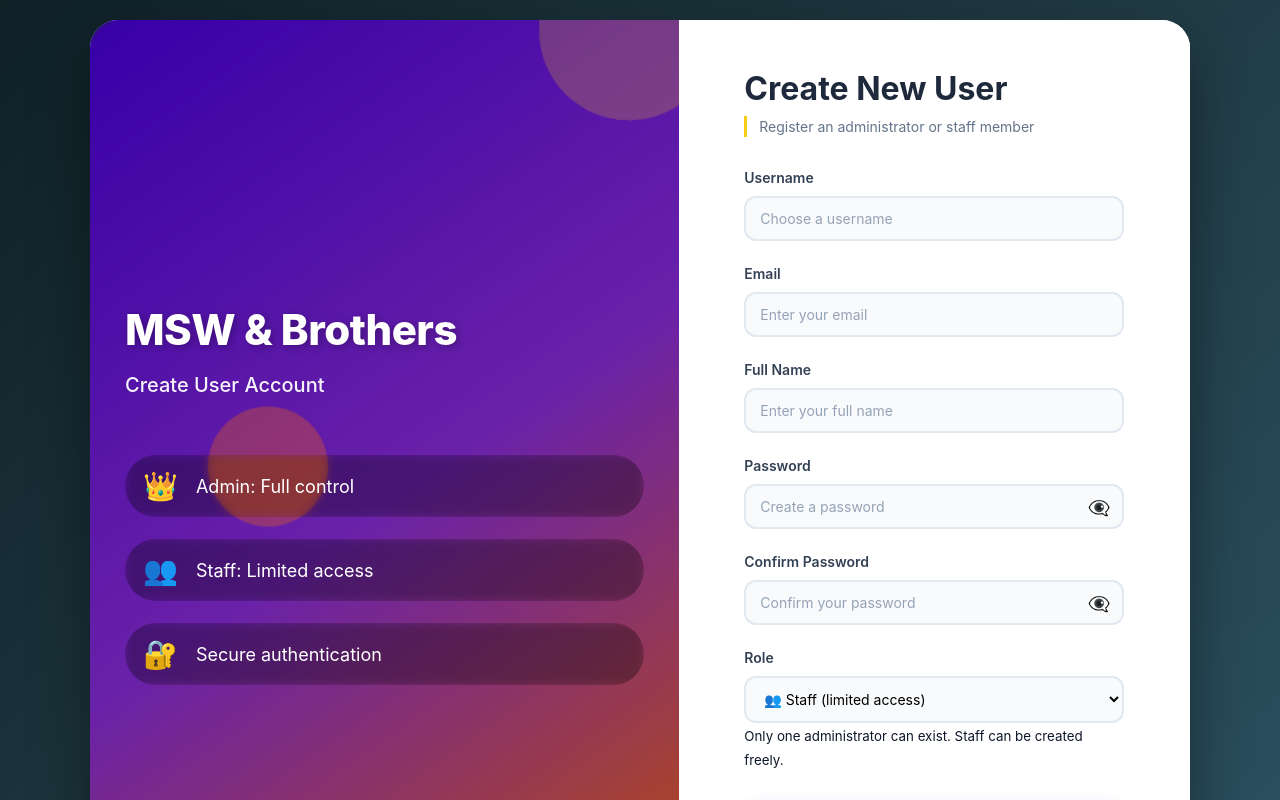
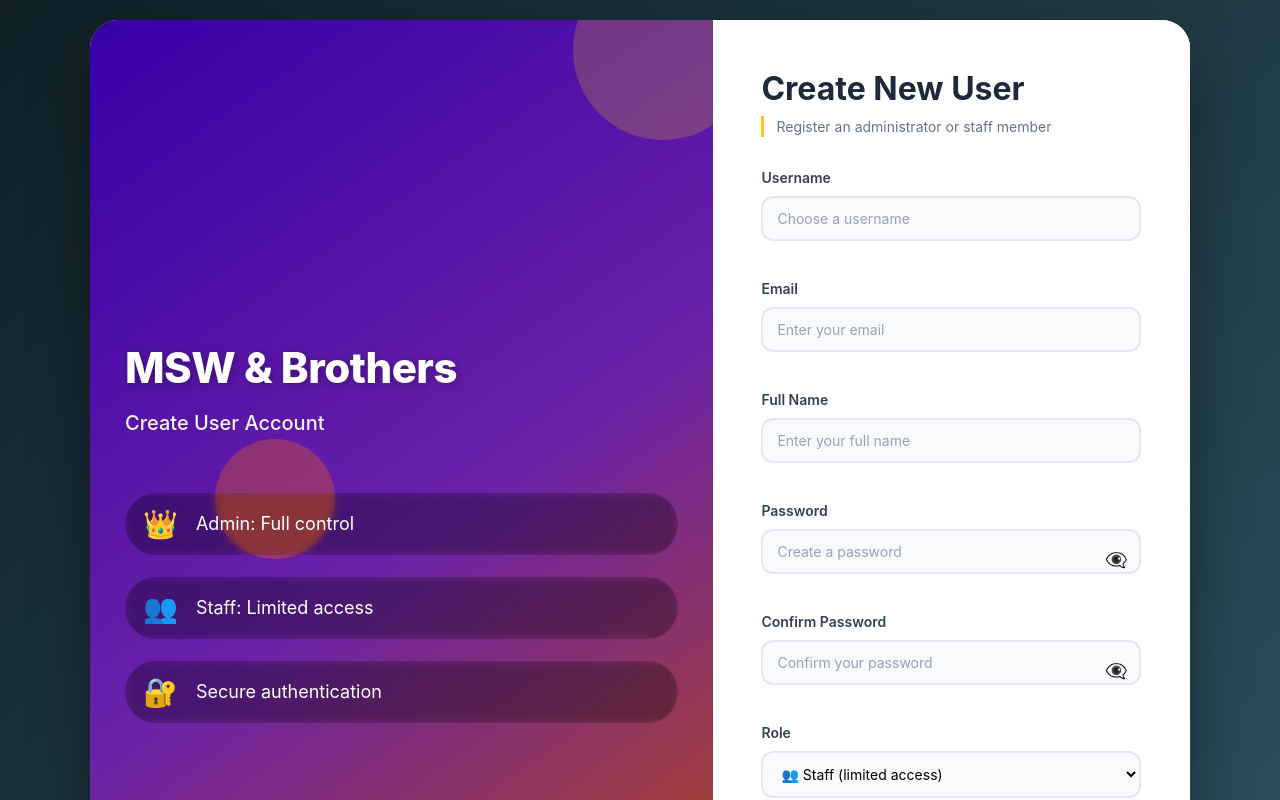
Before and after one commit to AungPyaeSonOo/Garage-System, a React (Vite) app in the folder frontend/: page /register in a window 1280 px wide. Built offline with nearby package versions, Linux system fonts and the light colour scheme; no server answers; sample sign-in values are in the browser's storage.

Commit message:
Login Page Update

```diff
--- a/frontend/src/pages/Login.jsx
+++ b/frontend/src/pages/Login.jsx
@@ -1,7 +1,7 @@
 import { useState } from "react";
 import { useNavigate } from "react-router-dom";
 import api from "../utils/api";
-import "../styles/auth.css";
+import "../styles/login.css";
 
 function Login({ onLogin }) {
   const navigate = useNavigate();
--- /dev/null
+++ b/frontend/src/styles/login.css
@@ -0,0 +1,132 @@
+/* =========================
+   LOGIN PAGE CONTAINER
+========================= */
+.auth-page {
+    min-height: 100vh;
+    display: flex;
+    align-items: center;
+    justify-content: center;
+    background: linear-gradient(135deg, #0f2027, #203a43, #2c5364);
+    padding: 15px;
+  }
+
+  /* MAIN BOX */
+  .auth-container {
+    width: 100%;
+    max-width: 1100px;
+    display: flex;
+    border-radius: 24px;
+    overflow: hidden;
+    box-shadow: 0 25px 60px rgba(0, 0, 0, 0.4);
+    background: white;
+  }
+
+  /* LEFT SIDE */
+  .auth-left {
+    flex: 1;
+    background: linear-gradient(135deg, #4a00e0, #8e2de2);
+    color: white;
+    display: flex;
+    align-items: center;
+    justify-content: center;
+    padding: 40px;
+  }
+
+  /* RIGHT SIDE */
+  .auth-right {
+    flex: 1;
+    display: flex;
+    align-items: center;
+    justify-content: center;
+    padding: 40px;
+  }
+
+  /* FORM CONTAINER */
+  .auth-form-container {
+    width: 100%;
+    max-width: 380px;
+  }
+
+  .auth-form-container h2 {
+    margin-bottom: 20px;
+    color: #1e293b;
+  }
+
+  /* INPUT */
+  .auth-form input {
+    width: 100%;
+    padding: 12px;
+    margin-bottom: 15px;
+    border: 1px solid #ddd;
+    border-radius: 10px;
+    outline: none;
+    transition: 0.2s;
+  }
+
+  .auth-form input:focus {
+    border-color: #8e2de2;
+    box-shadow: 0 0 0 3px rgba(142, 45, 226, 0.15);
+  }
+
+  /* BUTTON */
+  .auth-btn {
+    width: 100%;
+    padding: 12px;
+    background: linear-gradient(90deg, #4a00e0, #8e2de2);
+    color: white;
+    border: none;
+    border-radius: 10px;
+    cursor: pointer;
+    font-weight: 600;
+    transition: 0.3s;
+  }
+
+  .auth-btn:hover {
+    transform: translateY(-2px);
+    box-shadow: 0 8px 20px rgba(74, 0, 224, 0.3);
+  }
+
+  /* ERROR */
+  .auth-error {
+    background: #fee2e2;
+    color: #991b1b;
+    padding: 10px;
+    border-radius: 8px;
+    margin-bottom: 15px;
+    font-size: 13px;
+  }
+
+  /* =========================
+     RESPONSIVE
+  ========================= */
+
+  /* Tablet */
+  @media (max-width: 900px) {
+    .auth-container {
+      flex-direction: column;
+    }
+
+    .auth-left {
+      padding: 25px;
+      text-align: center;
+    }
+
+    .auth-right {
+      padding: 25px;
+    }
+  }
+
+  /* Mobile */
+  @media (max-width: 480px) {
+    .auth-left {
+      display: none;
+    }
+
+    .auth-right {
+      padding: 20px;
+    }
+
+    .auth-form-container {
+      max-width: 100%;
+    }
+  }
```
